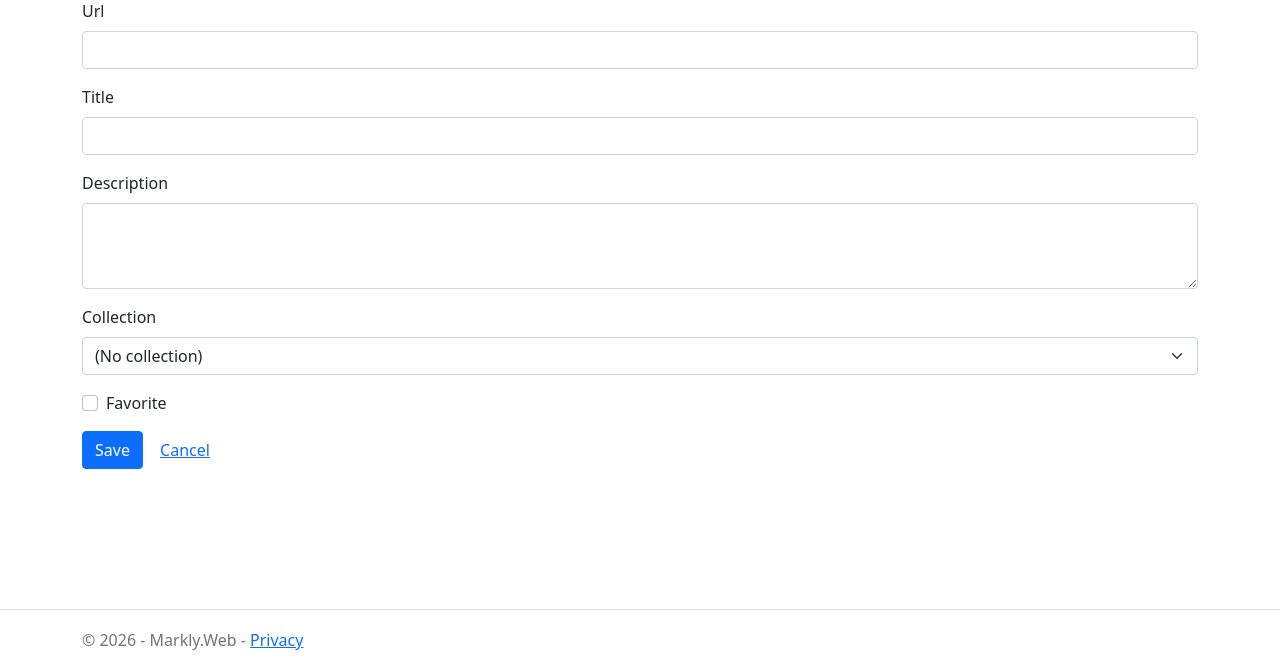
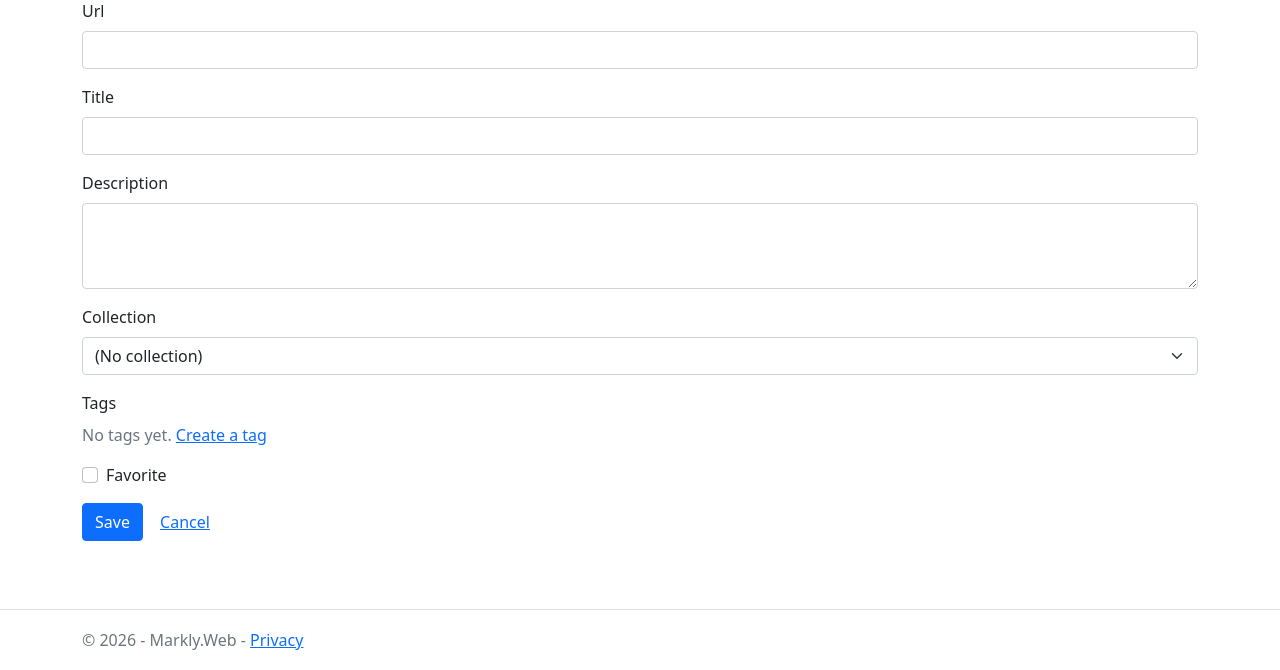
Before and after one commit to Kukoit/Markly, an ASP.NET Core app: page /Bookmarks/Create in a window 1280 px wide. Shown: the part 130-800 px from the top of the page. Run offline with ASP.NET Core 8, Linux system fonts and the light colour scheme; the visitor is signed in with stand-in values (Sample User, id 1); style sheets or scripts are compiled from the project's sources; some libraries are stand-ins or nearby versions.

Commit message:
Add tag checkboxes to create bookmark page

```diff
--- a/Markly.Web/Pages/BookmarkInput.cs
+++ b/Markly.Web/Pages/BookmarkInput.cs
@@ -19,5 +19,7 @@ namespace Markly.Web.Pages.Bookmarks
 
         [Display(Name = "Collection")]
         public int? CollectionId { get; set; }
+
+        public List<int> TagIds { get; set; } = new();
     }
 }
--- a/Markly.Web/Pages/Bookmarks/Create.cshtml
+++ b/Markly.Web/Pages/Bookmarks/Create.cshtml
@@ -23,12 +23,36 @@
         <label asp-for="Input.Description" class="form-label"></label>
         <textarea asp-for="Input.Description" class="form-control" rows="3"></textarea>
     </div>
+
     <div class="mb-3">
         <label asp-for="Input.CollectionId" class="form-label"></label>
         <select asp-for="Input.CollectionId" asp-items="Model.CollectionOptions" class="form-select">
             <option value="">(No collection)</option>
         </select>
     </div>
+
+    <div class="mb-3">
+        <label class="form-label">Tags</label>
+        @if (Model.Tags.Count == 0)
+        {
+            <p class="text-muted">No tags yet. <a asp-page="/Tags/Create">Create a tag</a></p>
+        }
+        else
+        {
+            <div>
+                @foreach (var tag in Model.Tags)
+                {
+                    <div class="form-check form-check-inline">
+                        <input type="checkbox" class="form-check-input"
+                               id="tag-@tag.Id" name="Input.TagIds" value="@tag.Id"
+                               checked="@Model.Input.TagIds.Contains(tag.Id)" />
+                        <label class="form-check-label" for="tag-@tag.Id">@tag.Name</label>
+                    </div>
+                }
+            </div>
+        }
+    </div>
+
     <div class="mb-3 form-check">
         <input asp-for="Input.IsFavorite" class="form-check-input" />
         <label asp-for="Input.IsFavorite" class="form-check-label"></label>
--- a/Markly.Web/Pages/Bookmarks/Create.cshtml.cs
+++ b/Markly.Web/Pages/Bookmarks/Create.cshtml.cs
@@ -11,12 +11,14 @@ namespace Markly.Web.Pages.Bookmarks
     {
         private readonly BookmarkService _bookmarkService;
         private readonly CollectionService _collectionService;
+        private readonly TagService _tagService;
         private readonly UserManager<Markly.Core.Models.User> _userManager;
 
-        public CreateModel(BookmarkService bookmarkService, CollectionService collectionService, UserManager<Markly.Core.Models.User> userManager)
+        public CreateModel(BookmarkService bookmarkService, CollectionService collectionService, TagService tagService, UserManager<Markly.Core.Models.User> userManager)
         {
             _bookmarkService = bookmarkService;
             _collectionService = collectionService;
+            _tagService = tagService;
             _userManager = userManager;
         }
 
@@ -26,16 +28,19 @@ namespace Markly.Web.Pages.Bookmarks
         // The entries for the collection dropdown
         public SelectList CollectionOptions { get; set; } = null!;
 
+        // All tags of the user, for the checkboxes
+        public List<Tag> Tags { get; set; } = new();
+
         public async Task OnGetAsync()
         {
-            await LoadCollectionOptionsAsync();
+            await LoadFormOptionsAsync();
         }
 
         public async Task<IActionResult> OnPostAsync()
         {
             if (!ModelState.IsValid)
             {
-                await LoadCollectionOptionsAsync();   // the dropdown needs its entries again
+                await LoadFormOptionsAsync();   // dropdown and checkboxes need their entries again
                 return Page();
             }
 
@@ -51,14 +56,20 @@ namespace Markly.Web.Pages.Bookmarks
             var userId = _userManager.GetUserId(User)!;
             await _bookmarkService.AddBookmarkAsync(bookmark, userId);
 
+            // After saving, the bookmark has its Id, so the tags can be linked to it
+            await _tagService.SetBookmarkTagsAsync(bookmark.Id, Input.TagIds, userId);
+
             return RedirectToPage("Index");
         }
 
-        private async Task LoadCollectionOptionsAsync()
+        private async Task LoadFormOptionsAsync()
         {
             var userId = _userManager.GetUserId(User)!;
+
             var collections = await _collectionService.GetCollectionsAsync(userId);
             CollectionOptions = new SelectList(collections, "Id", "Name");
+
+            Tags = await _tagService.GetTagsAsync(userId);
         }
     }
 }
```
